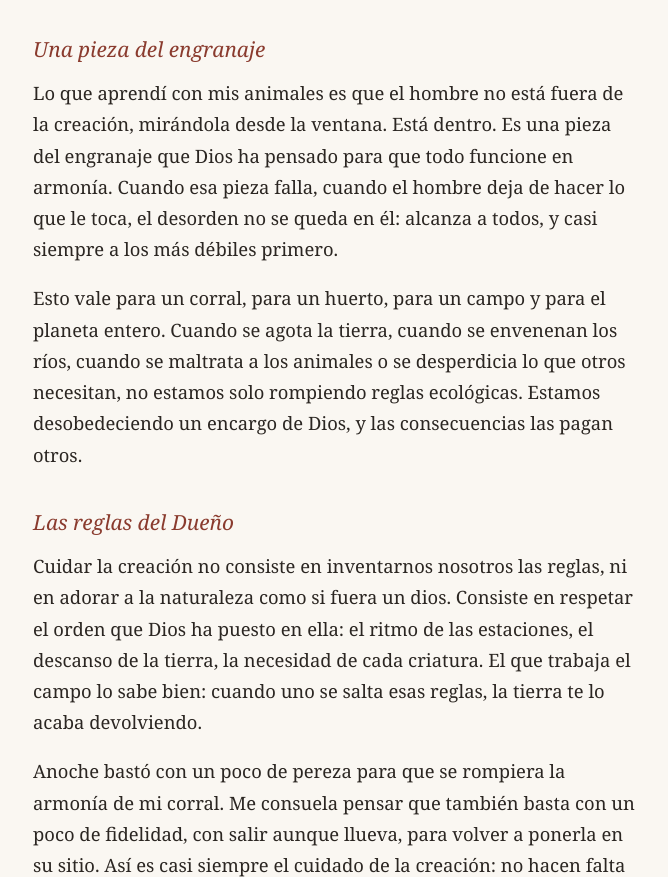
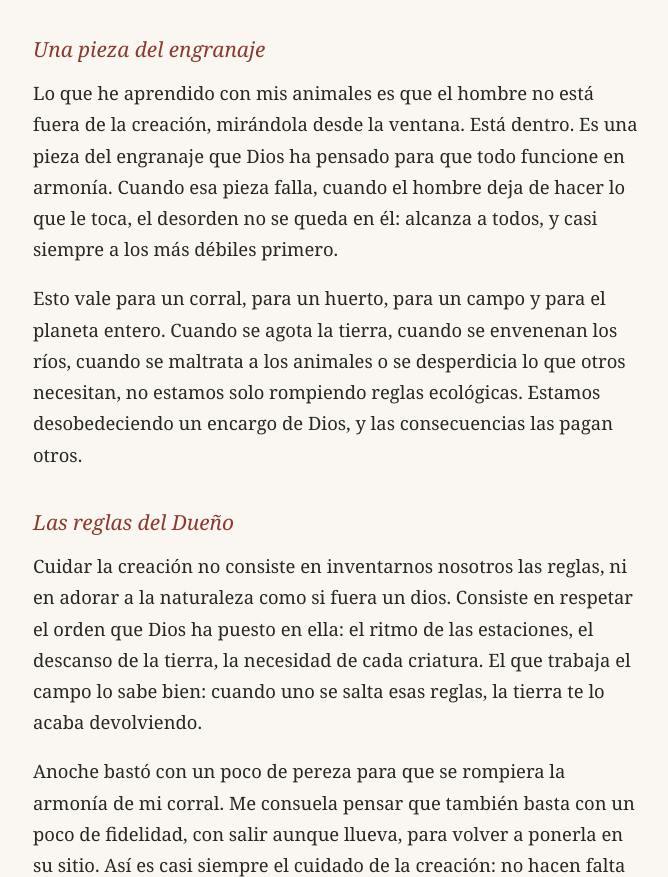
Before and after one commit to psantanamartin/content, a plain HTML site: page una-noche-sin-cena/index.html in a window 1280 px wide. Shown: the part 1359-2236 px from the top of the page, without its empty margins (303-971 px from the left). Drawn offline with Linux system fonts and the light colour scheme.

Commit message:
Una noche sin cena: «Lo que he aprendido con mis animales»
Co-Authored-By: Claude Opus 5.5 <noreply@anthropic.com>
Claude-Session: https://claude.ai/code/session_011bHVjdm7tSHwrEutfz6Aro

```diff
--- a/una-noche-sin-cena/index.html
+++ b/una-noche-sin-cena/index.html
@@ -24,7 +24,7 @@
 <p>Cuando se lee que Dios mandó al hombre «dominar» la tierra, a veces se ha entendido como permiso para explotarla. Pero el Catecismo lo aclara: ese dominio «no es absoluto» y exige «un respeto religioso de la integridad de la creación» (n. 2415). Dominar, en la Biblia, se parece más a lo que hace un buen pastor con su rebaño que a lo que hace un tirano con su pueblo.</p>
 <p>Por eso la Iglesia ha insistido tanto en los últimos años en este tema. El papa Francisco dedicó a ello la encíclica <em>Laudato si’</em> e instituyó una Jornada Mundial de Oración por el Cuidado de la Creación. El papa León XIV ha llegado a aprobar una Misa propia por el cuidado de la creación. Y <em>Laudato si’</em> lo dice sin rodeos: cuidar la obra de Dios «no consiste en algo opcional ni en un aspecto secundario de la experiencia cristiana» (n. 217). No es una sugerencia. Es un mandato.</p>
 <h2>Una pieza del engranaje</h2>
-<p>Lo que aprendí con mis animales es que el hombre no está fuera de la creación, mirándola desde la ventana. Está dentro. Es una pieza del engranaje que Dios ha pensado para que todo funcione en armonía. Cuando esa pieza falla, cuando el hombre deja de hacer lo que le toca, el desorden no se queda en él: alcanza a todos, y casi siempre a los más débiles primero.</p>
+<p>Lo que he aprendido con mis animales es que el hombre no está fuera de la creación, mirándola desde la ventana. Está dentro. Es una pieza del engranaje que Dios ha pensado para que todo funcione en armonía. Cuando esa pieza falla, cuando el hombre deja de hacer lo que le toca, el desorden no se queda en él: alcanza a todos, y casi siempre a los más débiles primero.</p>
 <p>Esto vale para un corral, para un huerto, para un campo y para el planeta entero. Cuando se agota la tierra, cuando se envenenan los ríos, cuando se maltrata a los animales o se desperdicia lo que otros necesitan, no estamos solo rompiendo reglas ecológicas. Estamos desobedeciendo un encargo de Dios, y las consecuencias las pagan otros.</p>
 <h2>Las reglas del Dueño</h2>
 <p>Cuidar la creación no consiste en inventarnos nosotros las reglas, ni en adorar a la naturaleza como si fuera un dios. Consiste en respetar el orden que Dios ha puesto en ella: el ritmo de las estaciones, el descanso de la tierra, la necesidad de cada criatura. El que trabaja el campo lo sabe bien: cuando uno se salta esas reglas, la tierra te lo acaba devolviendo.</p>
```
